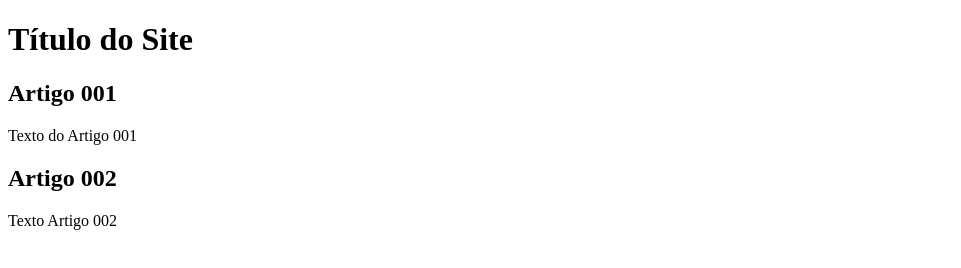
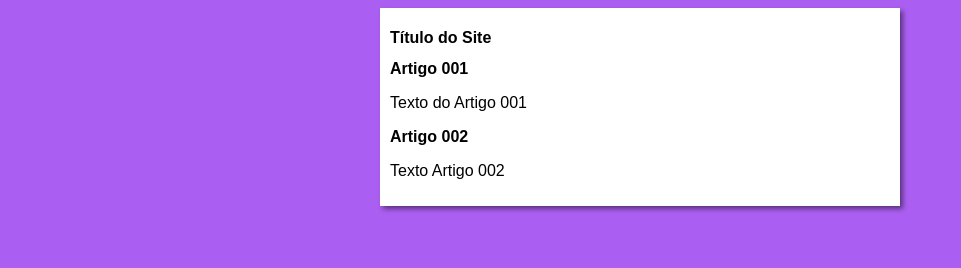
Before and after one commit to arleciobsouza/Projeto-site, a plain HTML site: page index.html in a window 1280 px wide. Shown: the whole page, without its empty margins (0-961 px from the left). Drawn offline with Linux system fonts and the light colour scheme.

Commit message:
iniciei o design

```diff
--- /dev/null
+++ b/estilos/style.css
@@ -0,0 +1,17 @@
+* {
+    font-family: Arial, Helvetica, sans-serif;
+    font-size: 16px;
+
+}
+
+body {
+    background-color: rgb(171, 95, 242);
+
+}
+main{
+    background-color: white;
+    width: 500px;
+    margin: auto;
+    padding: 10px;
+    box-shadow: 3px 3px 5px rgba(0, 0, 0, 0.475);
+}
--- a/index.html
+++ b/index.html
@@ -4,6 +4,7 @@
     <meta charset="UTF-8">
     <meta name="viewport" content="width=device-width, initial-scale=1.0">
     <title>Titulo do Site </title>
+    <link rel="stylesheet" href="estilos/style.css">
 </head>
 <body>
     <main>
```
